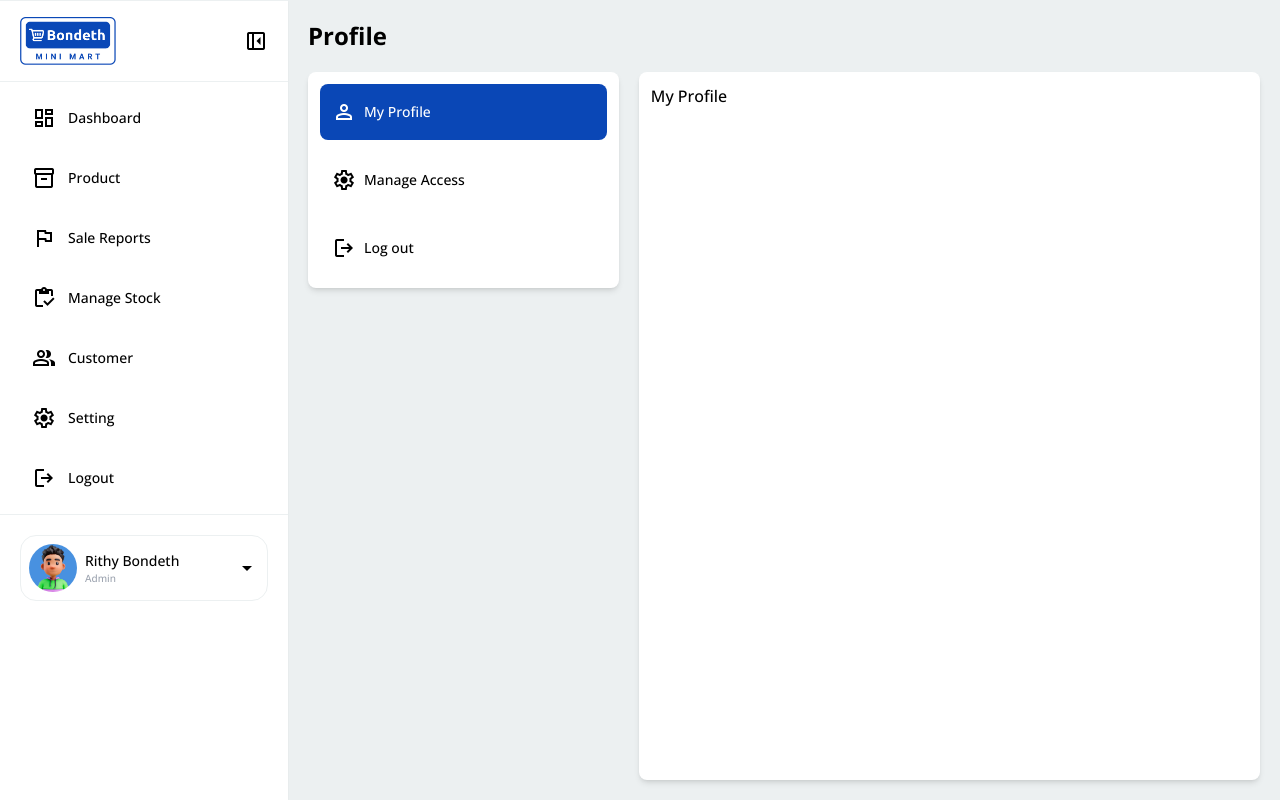
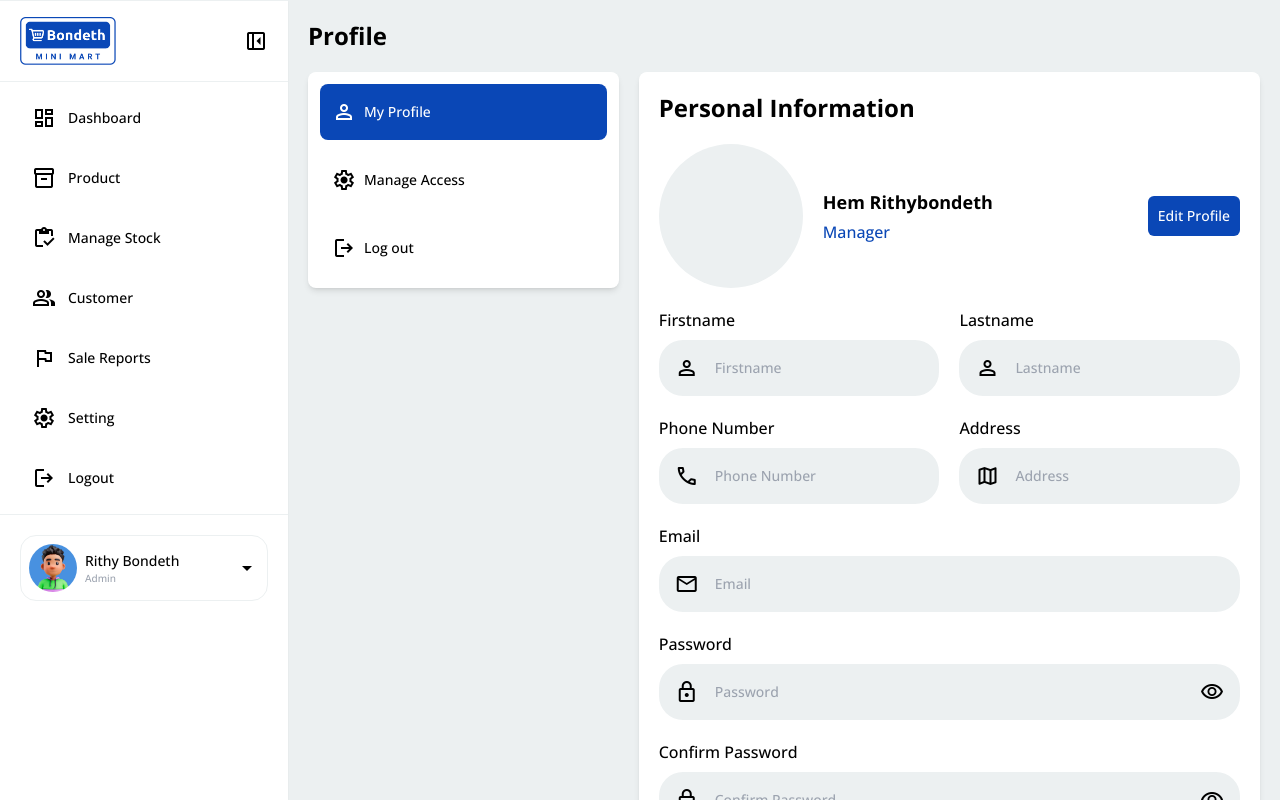
Before and after one commit to RithyBondeth/Pos-System-Frontend, a Vue app: page /profile in a window 1280 px wide. Built offline with nearby package versions, Linux system fonts and the light colour scheme; a web font is replaced by a local one.

Commit message:
handle custom input and build manage access in progress

```diff
--- a/src/assets/main.css
+++ b/src/assets/main.css
@@ -51,7 +51,7 @@
       @apply w-1/3 laptop:w-[55%] tablet-lg:min-w-[65%] tablet-sm:min-w-[75%] phone-xl:!w-[85%];
     }
     .custom-input {
-      @apply !p-3 outline-none rounded-xl w-full !text-sm bg-light;
+      @apply !p-4 outline-none rounded-3xl w-full !text-sm bg-light;
     }
     .p-select-list-container {
       @apply  bg-white p-4 mt-4 rounded-xl !shadow-lg text-sm [&>ul]:space-y-4;
--- a/src/components/sidebar/data.ts
+++ b/src/components/sidebar/data.ts
@@ -2,9 +2,9 @@ export const appLogo: string = "src/assets/logo.png";
 export const sidebarMenu = [
     { id: 1, icon: "dashboard", label: "Dashboard", route: 'Dashboard' },
     { id: 2, icon: "inventory_2", label: "Product", route: 'Product' },
-    { id: 3, icon: "flag", label: "Sale Reports", route: 'Sale Reports' },
-    { id: 4, icon: "inventory", label: "Manage Stock", route: 'Manage Stock' },
-    { id: 5, icon: "group", label: "Customer", route: 'Customer' },
+    { id: 3, icon: "inventory", label: "Manage Stock", route: 'Manage Stock' },
+    { id: 4, icon: "group", label: "Customer", route: 'Customer' },
+    { id: 5, icon: "flag", label: "Sale Reports", route: 'Sale Reports' },
     { id: 6, icon: "settings", label: "Setting", route: 'Setting' },
     { id: 7, icon: "logout", label: "Logout", route: 'Logout' },
 ];
--- a/src/components/utilities/divider.vue
+++ b/src/components/utilities/divider.vue
@@ -1,5 +1,4 @@
-<script setup>
-</script>
+<script setup></script>
 <template>
-    <div class="w-full h-px bg-light"/>
+  <div class="w-full h-px bg-light" />
 </template>
--- /dev/null
+++ b/src/components/utilities/input-custom.vue
@@ -0,0 +1,45 @@
+<script lang="ts" setup>
+//@ts-nocheck
+import GoogleIcon from "./google-icon.vue";
+import { ref } from "vue";
+defineProps({
+  type: {
+    type: String,
+    required: true,
+    enum: ["text", "email", "number", "password"],
+  },
+  icon: {
+    type: String,
+    required: true,
+  },
+  placeholder: {
+    type: String,
+    required: false,
+  },
+  isPassword: {
+    type: Boolean,
+    default: false,
+  },
+});
+defineOptions({
+  inheritAttrs: false,
+});
+
+const visibility = ref<boolean>(false);
+</script>
+<template>
+  <div class="w-full flex justify-between items-center gap-4 p-4 rounded-3xl bg-light">
+    <GoogleIcon :icon="icon" v-if="icon == null ? false : true" />
+    <input
+      v-bind="$attrs"
+      :type="isPassword ? (visibility ? 'text' : 'password') : type"
+      :placeholder="placeholder"
+      class="w-full outline-none bg-transparent text-sm"
+    />
+    <GoogleIcon
+      :icon="visibility ? 'visibility_off' : 'visibility'"
+      v-if="isPassword"
+      @click="visibility = !visibility"
+    />
+  </div>
+</template>
--- /dev/null
+++ b/src/components/utilities/switch-button.vue
@@ -0,0 +1,27 @@
+<script lang="ts" setup>
+defineProps({
+  modelValue: {
+    type: Boolean,
+    required: true,
+  },
+  disabled: {
+    type: Boolean,
+    default: false,
+  },
+});
+const emit = defineEmits(["update:modelValue"]);
+</script>
+<template>
+  <div
+    class="relative w-14 p-1 inline-flex items-center cursor-pointer rounded-full transition-colors shadow-md"
+    :class="modelValue ? 'bg-success' : 'bg-danger'"
+    @click="!disabled && emit('update:modelValue', !modelValue)"
+  >
+    <div
+      class="size-6 rounded-full transform transition-transform flex items-center justify-center uppercase text-[8px] bg-white"
+      :class="modelValue ? 'translate-x-6' : 'translate-x-0'"
+    >
+      {{ modelValue ? "On" : "Off" }}
+    </div>
+  </div>
+</template>
--- a/src/pages/sub/profile/index.vue
+++ b/src/pages/sub/profile/index.vue
@@ -1,11 +1,25 @@
 <script lang="ts" setup>
 //@ts-nocheck
 import GoogleIcon from "@/components/utilities/google-icon.vue";
+import CustomInput from "@/components/utilities/input-custom.vue";
 import { profileMenus } from "./data";
 import { ref } from "vue";
 import { ProfileNavigatorE } from "./type";
+import SwitchButton from "@/components/utilities/switch-button.vue";
+import NormalButton from "@/components/utilities/normal-button.vue";
+import IconButton from "@/components/utilities/icon-button.vue";
 
 const profileNavigator = ref<ProfileNavigatorE>(ProfileNavigatorE.MyProfile);
+const editProfile = ref<boolean>(false);
+const dashboardAccess = ref<boolean>(false);
+const accessOptions = ref({
+  dashboardAccess: true,
+  productAccess: false,
+  stockAccess: false,
+  customerAccess: true,
+  reportAccess: true,
+  settingAccess: false,
+});
 </script>
 
 <template>
@@ -30,27 +44,176 @@ const profileNavigator = ref<ProfileNavigatorE>(ProfileNavigatorE.MyProfile);
           <p class="text-sm">{{ item.label }}</p>
         </div>
       </div>
-
       <!-- Right Side Section -->
       <!-- My Profile Section -->
-      <div
-        class="h-full w-2/3 p-3 rounded-lg shadow-md bg-white"
+      <form
+        class="h-full w-2/3 flex flex-col items-start p-5 gap-5 rounded-lg shadow-md bg-white"
         v-if="profileNavigator === ProfileNavigatorE.MyProfile"
       >
-        My Profile
-      </div>
+        <!-- Header Label -->
+        <p class="text-2xl font-bold">Personal Information</p>
+        <!-- Profile Image Section -->
+        <div class="w-full flex justify-between items-center">
+          <div class="flex items-center gap-5">
+            <div class="size-36 rounded-full bg-light"></div>
+            <div class="flex flex-col items-start gap-1">
+              <p class="text-lg font-bold">Hem Rithybondeth</p>
+              <p class="text-md text-primary">Manager</p>
+            </div>
+          </div>
+          <NormalButton @click="editProfile = true" v-if="!editProfile">
+            Edit Profile
+          </NormalButton>
+        </div>
+        <!-- Profile Info Section -->
+        <div class="w-full flex flex-col gap-5">
+          <!-- Firstname and Lastname Section -->
+          <div class="w-full flex items-center justify-between gap-5">
+            <div class="w-1/2 flex flex-col items-start gap-2">
+              <label for="fname">Firstname</label>
+              <CustomInput
+                type="text"
+                icon="person"
+                id="fname"
+                name="fname"
+                placeholder="Firstname"
+              />
+            </div>
+            <div class="w-1/2 flex flex-col items-start gap-2">
+              <label for="lname">Lastname</label>
+              <CustomInput
+                type="text"
+                icon="person"
+                id="lname"
+                name="lname"
+                placeholder="Lastname"
+              />
+            </div>
+          </div>
+          <!-- Email and Phonenumber Section -->
+          <div class="w-full flex items-center justify-between gap-5">
+            <div class="w-1/2 flex flex-col items-start gap-2">
+              <label for="phonenumber">Phone Number</label>
+              <CustomInput
+                type="number"
+                icon="phone"
+                id="phonenumber"
+                name="phonenumber"
+                placeholder="Phone Number"
+              />
+            </div>
+            <div class="w-1/2 flex flex-col items-start gap-2">
+              <label for="address">Address</label>
+              <CustomInput icon="map" id="address" name="address" placeholder="Address" />
+            </div>
+          </div>
+          <!-- Email Section -->
+          <div class="w-full flex flex-col items-start gap-2">
+            <label for="email">Email</label>
+            <CustomInput
+              type="email"
+              icon="email"
+              id="email"
+              name="email"
+              placeholder="Email"
+            />
+          </div>
+          <!-- Password Section -->
+          <div class="w-full flex flex-col items-start gap-2">
+            <label for="password">Password</label>
+            <CustomInput
+              icon="lock"
+              id="password"
+              name="password"
+              placeholder="Password"
+              :isPassword="true"
+            />
+          </div>
+          <!-- Confirm Password Section -->
+          <div class="w-full flex flex-col items-start gap-2">
+            <label for="confirm-password">Confirm Password</label>
+            <CustomInput
+              icon="lock"
+              id="confirm-password"
+              name="confirm-password"
+              placeholder="Confirm Password"
+              :isPassword="true"
+            />
+          </div>
+          <div class="flex items-center justify-end gap-2" v-if="editProfile">
+            <NormalButton type="reset" color="danger" @click="editProfile = false">
+              Discard Changes
+            </NormalButton>
+            <NormalButton type="submit" color="success">Save Changes</NormalButton>
+          </div>
+        </div>
+      </form>
 
       <!-- Manage Access Section -->
       <div
-        class="h-full w-2/3 p-3 rounded-lg shadow-md bg-white"
+        class="h-full w-2/3 flex flex-col items-start gap-5 p-5 rounded-lg shadow-md bg-white"
         v-if="profileNavigator === ProfileNavigatorE.ManageAccess"
       >
-        Manage Access
+        <!-- Header Label -->
+        <p class="text-2xl font-bold">Manage Access</p>
+        <!-- Access Section -->
+        <div class="w-full flex flex-col items-start gap-5">
+          <!-- Infomation Section -->
+          <div class="w-full flex justify-between items-center">
+            <div class="flex items-center gap-2">
+              <div class="size-20 rounded-full bg-light" />
+              <div class="flex flex-col items-start gap-2">
+                <div class="flex items-center gap-2">
+                  <p class="text-md font-bold">Seng Meyhorng</p>
+                  <p class="px-2 py-1 rounded-md text-xs text-white bg-primary">Admin</p>
+                </div>
+                <p class="text-sm">sengmeyhorng123@gmail.com</p>
+              </div>
+            </div>
+            <div class="flex items-center gap-2">
+              <IconButton icon="edit" color="success" />
+              <IconButton icon="delete" color="danger" />
+            </div>
+          </div>
+          <!-- Option Access Section -->
+          <div class="w-full flex items-center gap-8">
+            <!-- Dashboard Access -->
+            <div class="flex flex-col items-center gap-2">
+              <p class="text-xs">Dashboard</p>
+              <SwitchButton v-model="accessOptions.dashboardAccess" />
+            </div>
+            <!-- Product Access -->
+            <div class="flex flex-col items-center gap-2">
+              <p class="text-xs">Product</p>
+              <SwitchButton v-model="accessOptions.productAccess" />
+            </div>
+            <!-- Stock Access -->
+            <div class="flex flex-col items-center gap-2">
+              <p class="text-xs">Stock</p>
+              <SwitchButton v-model="accessOptions.stockAccess" />
+            </div>
+            <!-- Customer Access -->
+            <div class="flex flex-col items-center gap-2">
+              <p class="text-xs">Customer</p>
+              <SwitchButton v-model="accessOptions.customerAccess" />
+            </div>
+            <!-- Report Access -->
+            <div class="flex flex-col items-center gap-2">
+              <p class="text-xs">Report</p>
+              <SwitchButton v-model="accessOptions.reportAccess" />
+            </div>
+            <!-- Setting Access -->
+            <div class="flex flex-col items-center gap-2">
+              <p class="text-xs">Setting</p>
+              <SwitchButton v-model="accessOptions.settingAccess" />
+            </div>
+          </div>
+        </div>
       </div>
 
       <!-- Logout Section -->
       <div
-        class="h-full w-2/3 p-3 rounded-lg shadow-md bg-white"
+        class="h-full w-2/3 p-5 rounded-lg shadow-md bg-white"
         v-if="profileNavigator === ProfileNavigatorE.Logout"
       >
         Logout
```
Also changed, not shown: src/pages/main/manage-stock/index.vue (+16 -20 lines), src/pages/main/product/index.vue (+25 -31 lines).
